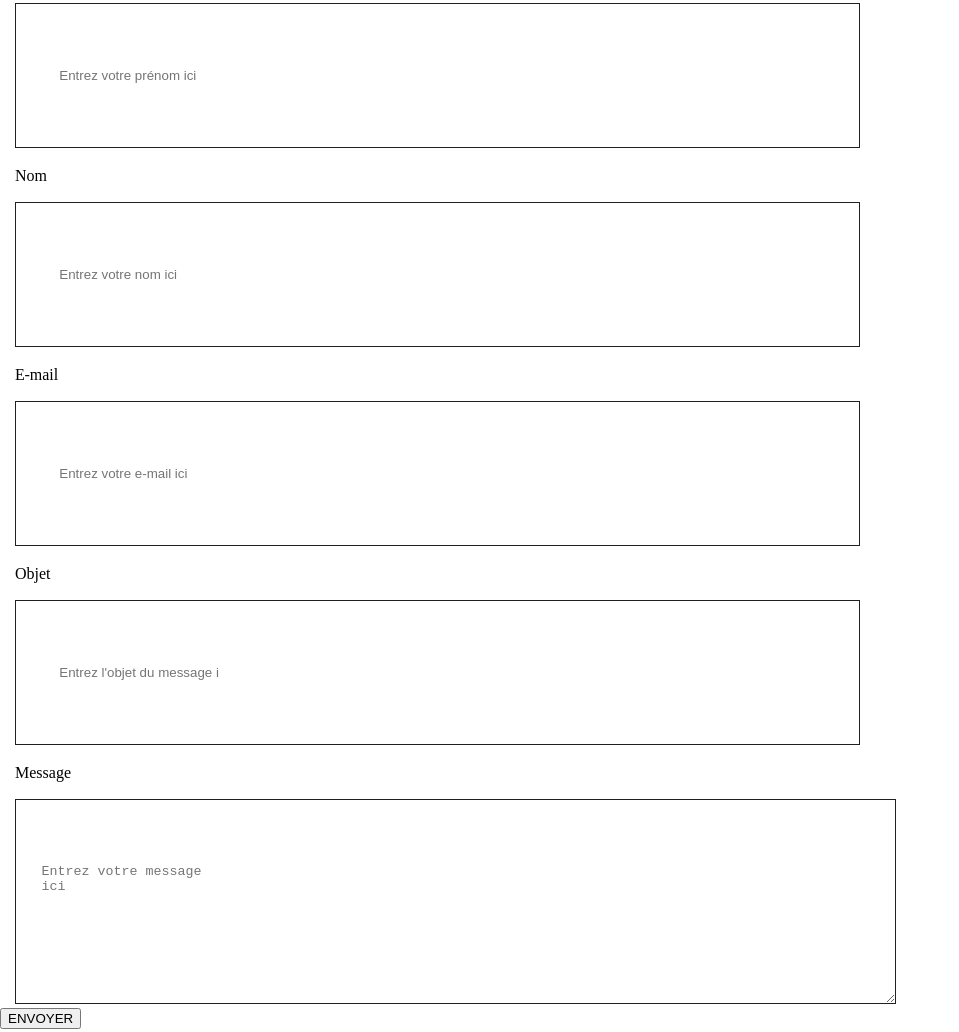
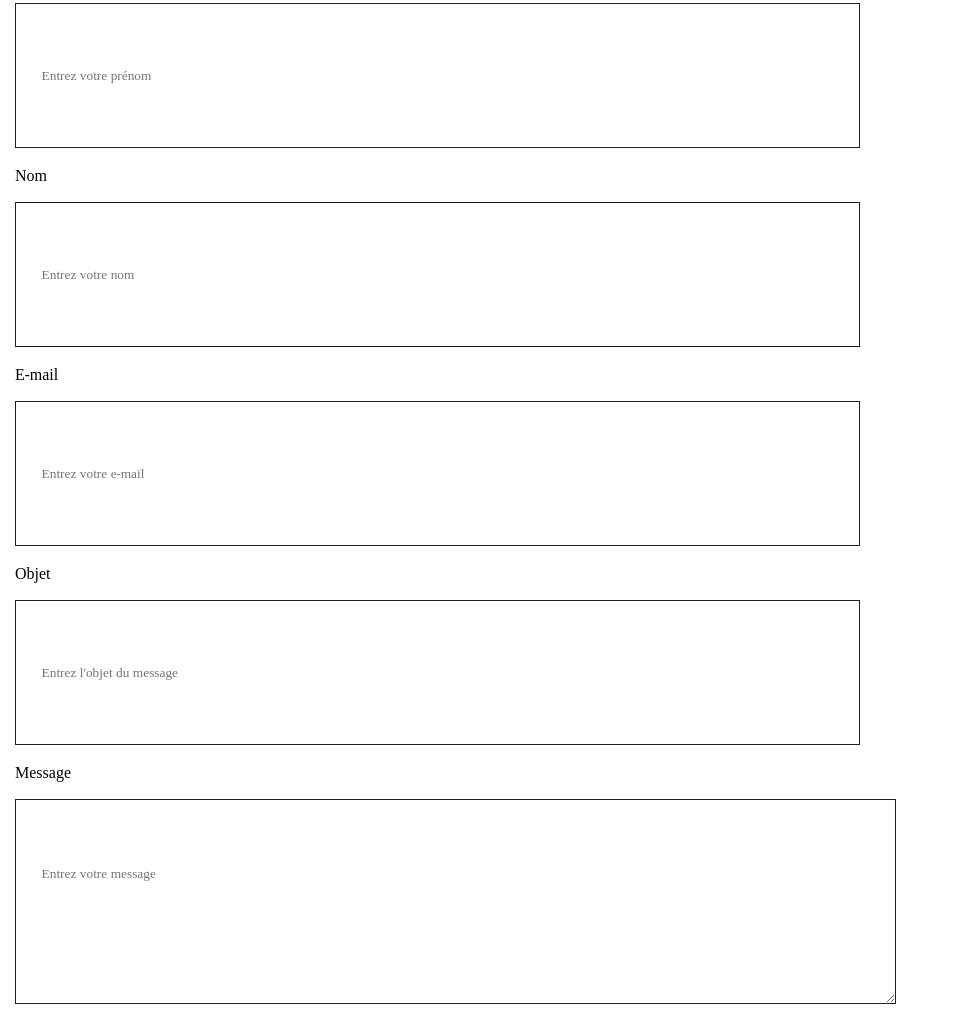
Before and after one commit to MMI-SAE-105/2023-sae105-projet-maugan-robert, a plain HTML site: page fr/contact.html in a window 1280 px wide. Shown: the part 504-1536 px from the top of the page, without its empty margins (0-959 px from the left). Drawn offline with nearby package versions, Linux system fonts and the light colour scheme.

Commit message:
contact en css

```diff
--- a/fr/contact.html
+++ b/fr/contact.html
@@ -51,30 +51,30 @@
         <h2 class="title__contact">Formulaire de Contact</h2>
     <div>
         <p class="label__title">Prénom</p>
-        <input type="text" name="prenom" id="prenom" placeholder="Entrez votre prénom ici">
+        <input type="text" name="prenom" id="prenom" placeholder="Entrez votre prénom">
       </div>
 
       <div>
         <p class="label__title">Nom</p>
-        <input type="text" name="nom" id="nom" placeholder="Entrez votre nom ici">
+        <input type="text" name="nom" id="nom" placeholder="Entrez votre nom">
       </div>
 
       <div>
         <p class="label__title">E-mail</p>
-        <input type="text" name="e-mail" id="e-mail" placeholder="Entrez votre e-mail ici">
+        <input type="text" name="e-mail" id="e-mail" placeholder="Entrez votre e-mail">
       </div>
 
       <div>
         <p class="label__title">Objet</p>
-        <input type="text" name="objet" id="objet" placeholder="Entrez l'objet du message ici">
+        <input type="text" name="objet" id="objet" placeholder="Entrez l'objet du message">
       </div>
 
       <div>
         <p class="label__title">Message</p>
-        <textarea id="message" name="message" rows="5" placeholder="Entrez votre message ici"></textarea>
+        <textarea id="message" name="message" rows="5" placeholder="Entrez votre message"></textarea>
       </div>
 
-      <button class="contact_btn">ENVOYER</button>
+      <button class="contact__btn">ENVOYER</button>
 </section>
 <footer>
     <div class="first__footer">
--- a/src/css/components/contact.css
+++ b/src/css/components/contact.css
@@ -25,10 +25,26 @@ textarea {
     margin-left: 15px;
     padding : 5% 53% 5% 2%;
     border: solid 1px var(--noir);
+    margin-bottom: 30px;
+}
+
+textarea::placeholder {
+    font-family: var(--georgia);
 }
 
 input::placeholder {
-    padding-left: 10%;
-    padding-top: 10px;
-    line-height: 50px;
+    font-family: var(--georgia);
 }
+
+.contact__btn {
+    display: flex;
+    justify-content: center;
+    align-items : center;
+    background-color: var(--bleu-sombre);
+    color: white;
+    font-family: var(--lora);
+    font-size: 14px;
+    border: none;
+    padding: 12px;
+    margin: auto;
+}
```
